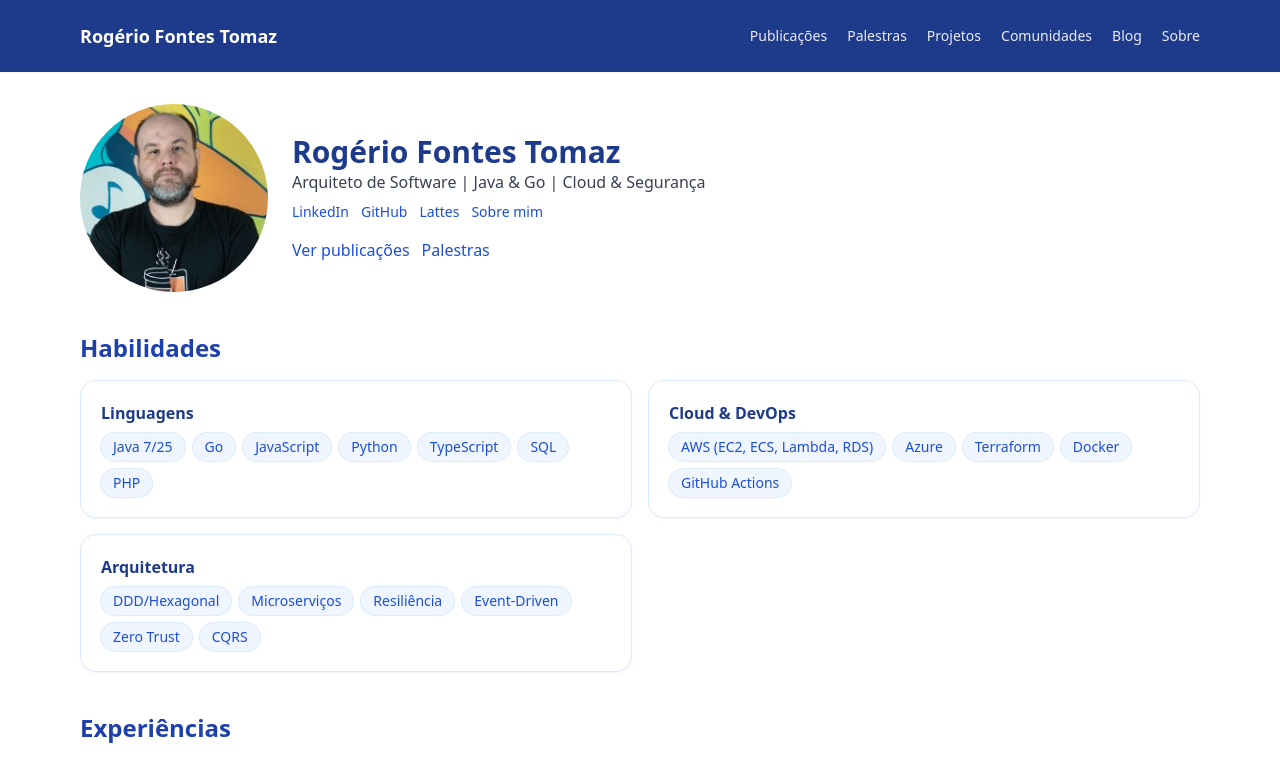
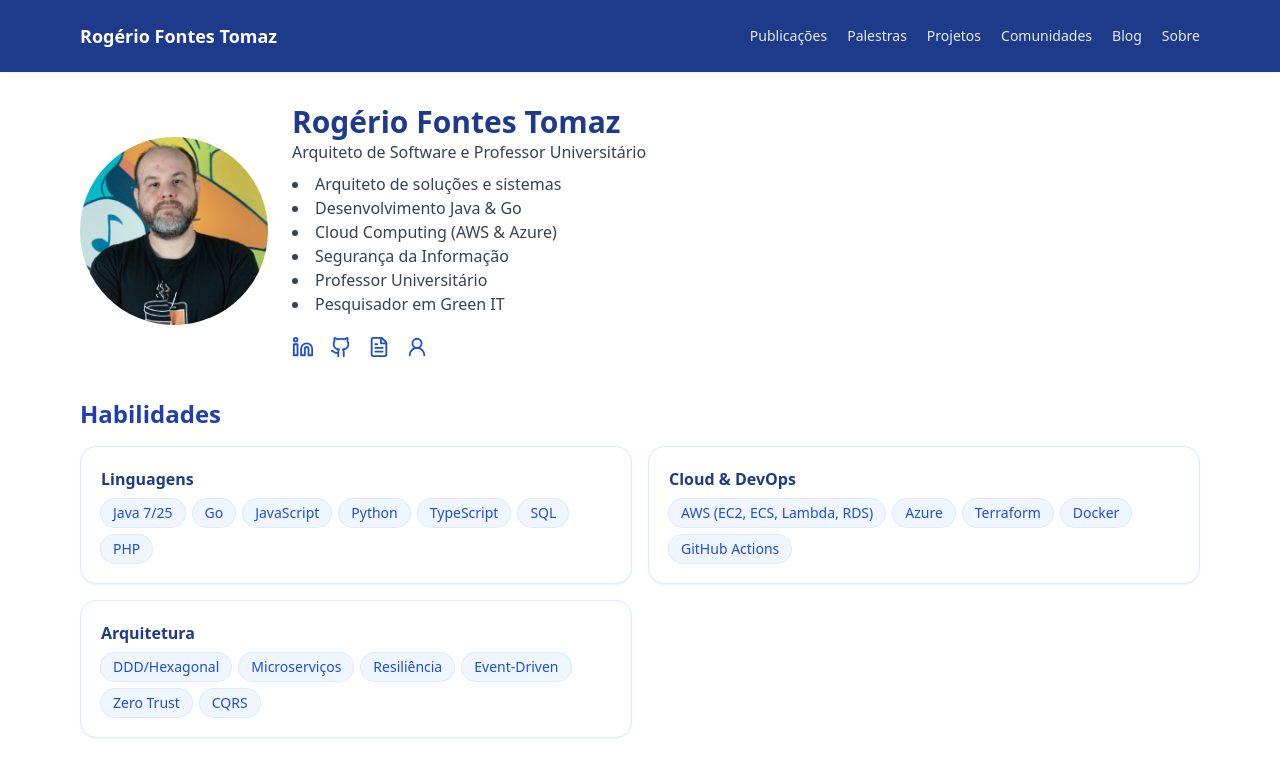
Before and after one commit to rogeriofontes/rogeriofontes.inf.br, a Next.js app: page / in a window 1280 px wide. Shown: the top 759 px of the page. Built offline with nearby package versions, Linux system fonts and the light colour scheme.

Commit message:
Ajuste no build - Icones

```diff
--- a/app/page.tsx
+++ b/app/page.tsx
@@ -2,6 +2,7 @@ import { getProfile, getSkills, getSocials, getExperiences } from '@/lib/data';
 import SkillChips from '@/components/SkillChips';
 import Image from 'next/image';
 import avatar from '@/public/images/rogeriofontes.jpeg'; // <-- import estático
+import { Linkedin, Github, FileText, UserRound } from "lucide-react";
 
 export default function Home() {
   const profile = getProfile() as any;
@@ -22,16 +23,41 @@ export default function Home() {
         <div>
           <h1 className="text-3xl font-bold text-blue-900">{profile?.name}</h1>
           <p className="text-gray-700">{profile?.headline}</p>
+          {profile?.especiality && (
+            <ul className="mt-2 list-disc list-inside text-gray-700">
+              {profile.especiality.map((item: string, index: number) => (
+                <li key={index}>{item}</li>
+              ))}
+            </ul>
+          )}
           <div className="mt-2 flex gap-3 text-sm">
-            {socials.linkedin && <a href={socials.linkedin} target="_blank" rel="noreferrer">LinkedIn</a>}
-            {socials.github && <a href={socials.github} target="_blank" rel="noreferrer">GitHub</a>}
-            {socials.lattes && <a href={socials.lattes} target="_blank" rel="noreferrer">Lattes</a>}
-            {socials.aboutme && <a href={socials.aboutme} target="_blank" rel="noreferrer">Sobre mim</a>}
+            <div className="mt-3 flex gap-4 text-blue-700">
+              {socials.linkedin && (
+                <a href={socials.linkedin} target="_blank" rel="noreferrer" title="LinkedIn" className="hover:text-blue-800">
+                  <Linkedin size={22} />
+                </a>
+              )}
+              {socials.github && (
+                <a href={socials.github} target="_blank" rel="noreferrer" title="GitHub" className="hover:text-blue-800">
+                  <Github size={22} />
+                </a>
+              )}
+              {socials.lattes && (
+                <a href={socials.lattes} target="_blank" rel="noreferrer" title="Lattes" className="hover:text-blue-800">
+                  <FileText size={22} />
+                </a>
+              )}
+              {socials.aboutme && (
+                <a href={socials.aboutme} target="_blank" rel="noreferrer" title="Sobre mim" className="hover:text-blue-800">
+                  <UserRound size={22} />
+                </a>
+              )}
             </div>
-          <div className="mt-4 flex gap-3">
+          </div>
+          {/* <div className="mt-4 flex gap-3">
             <a className="btn btn-primary" href="/publications">Ver publicações</a>
             <a className="btn btn-ghost" href="/talks">Palestras</a>
-          </div>
+          </div> */}
         </div>
       </section>
 
--- a/data/profile.yaml
+++ b/data/profile.yaml
@@ -1,5 +1,12 @@
 name: "Rogério Fontes Tomaz"
-headline: "Arquiteto de Software | Java & Go | Cloud & Segurança"
+headline: "Arquiteto de Software e Professor Universitário"
+especiality:
+  - "Arquiteto de soluções e sistemas"
+  - "Desenvolvimento Java & Go"
+  - "Cloud Computing (AWS & Azure)"
+  - "Segurança da Informação"
+  - "Professor Universitário"
+  - "Pesquisador em Green IT"
 location: "Uberlândia, MG, Brasil"
 email: "contato@rogeriofontes.inf.br"
 short_bio: |
--- a/package.json
+++ b/package.json
@@ -12,6 +12,7 @@
   "dependencies": {
     "gray-matter": "^4.0.3",
     "js-yaml": "^4.1.0",
+    "lucide-react": "^0.548.0",
     "next": "14.2.5",
     "react": "18.3.1",
     "react-dom": "18.3.1",
```
Also changed, not shown: 1 other file (tests, documents, lock files or other folders). Lines whose indentation alone changed are shown as unchanged.
